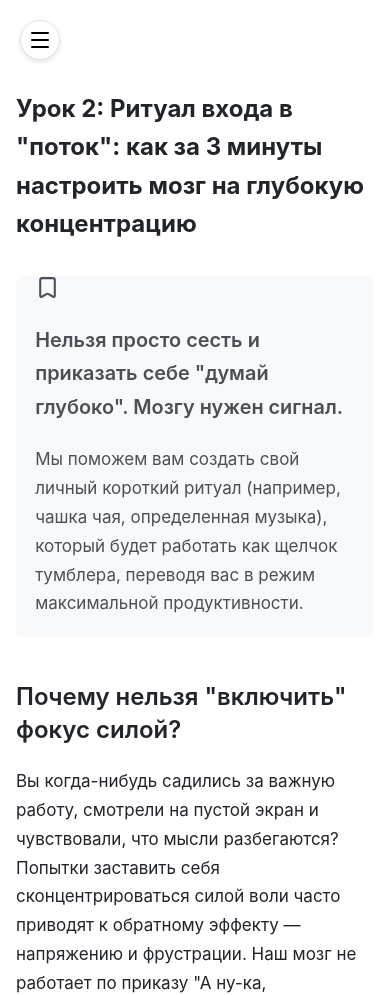
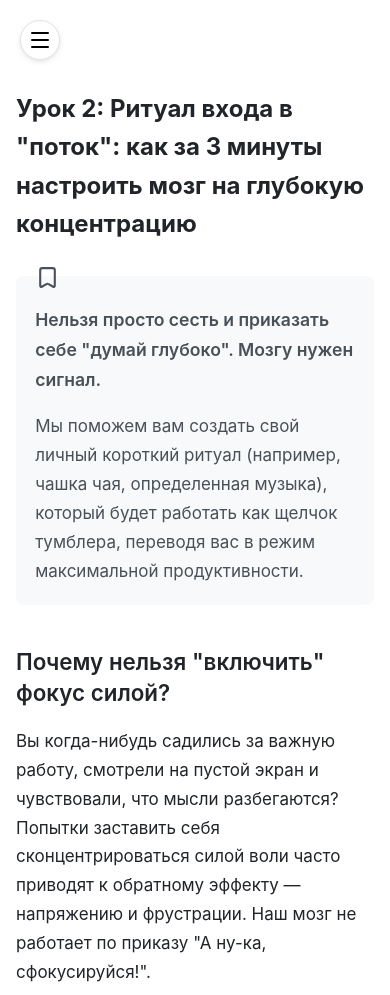
Before and after one commit to solowayhub/solowayhub.github.io, a plain HTML site: page courses/1.html in a window 390 px wide. Shown: the top 995 px of the page. Drawn offline with nearby package versions, Linux system fonts and the light colour scheme.

Commit message:
Update styles.css

```diff
--- a/courses/styles.css
+++ b/courses/styles.css
@@ -169,7 +169,8 @@ body {
 .description svg{
     margin-top: 5px;
     width: 25px;
-    height: 25px
+    height: 25px;
+    display: table;
 }
 
 .description i {
@@ -331,7 +332,10 @@ body {
         margin-top: -30px;
         margin-bottom: 15px;
     }
+    .description h3{
+        font-size: 1.1rem;
+    }
     .slide h2 {
-        font-size: 1.5rem;
+        font-size: 1.4rem;
     }
 }
```
